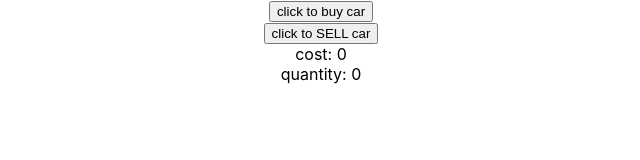
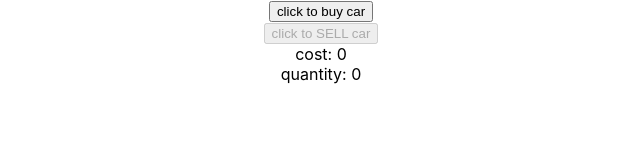
Before and after one commit to cecililu/redux_implementation, a React (Create React App) app: page / in a window 1280 px wide. Shown: the top 160 px of the page, without its empty margins (319-959 px from the left). Built offline with nearby package versions, Linux system fonts and the light colour scheme.

Commit message:
problem in state update fixed

```diff
--- a/src/App.js
+++ b/src/App.js
@@ -24,16 +24,16 @@ const  reducer1=(state=initialState,action)=>{
    switch(action.type){
    case BUY_NOW:{
     return {
-      ...initialState,
-      cost: initialState.cost+100000,
-      quantity:initialState.quantity+1
+      ...state,
+      cost: state.cost+100000,
+      quantity:state.quantity+1
     };
   }
   case SELL_NOW:{
     return {
-      ...initialState,
-      cost:  initialState.cost-100000,
-      quantity: initialState.quantity-1
+      ...state,
+      cost:  state.cost-100000,
+      quantity: state.quantity-1
 
     }
   }
@@ -52,11 +52,12 @@ export const store= configureStore({
 function App() {
   const dispatch=useDispatch()
   //console.log(cart);
+  const cart= useSelector((state)=>state.reducer1)
   return (
 
     <div className="App">
       <button onClick={() =>dispatch(buyCarAction())} >click to buy car</button><br/>
-      <button onClick={() =>dispatch(sellCarAction())} >click to SELL car</button>
+      <button onClick={() =>dispatch(sellCarAction())} disabled={cart.quantity ?false:true} >click to SELL car</button>
       <Homepage></Homepage>
     </div>
 
```
